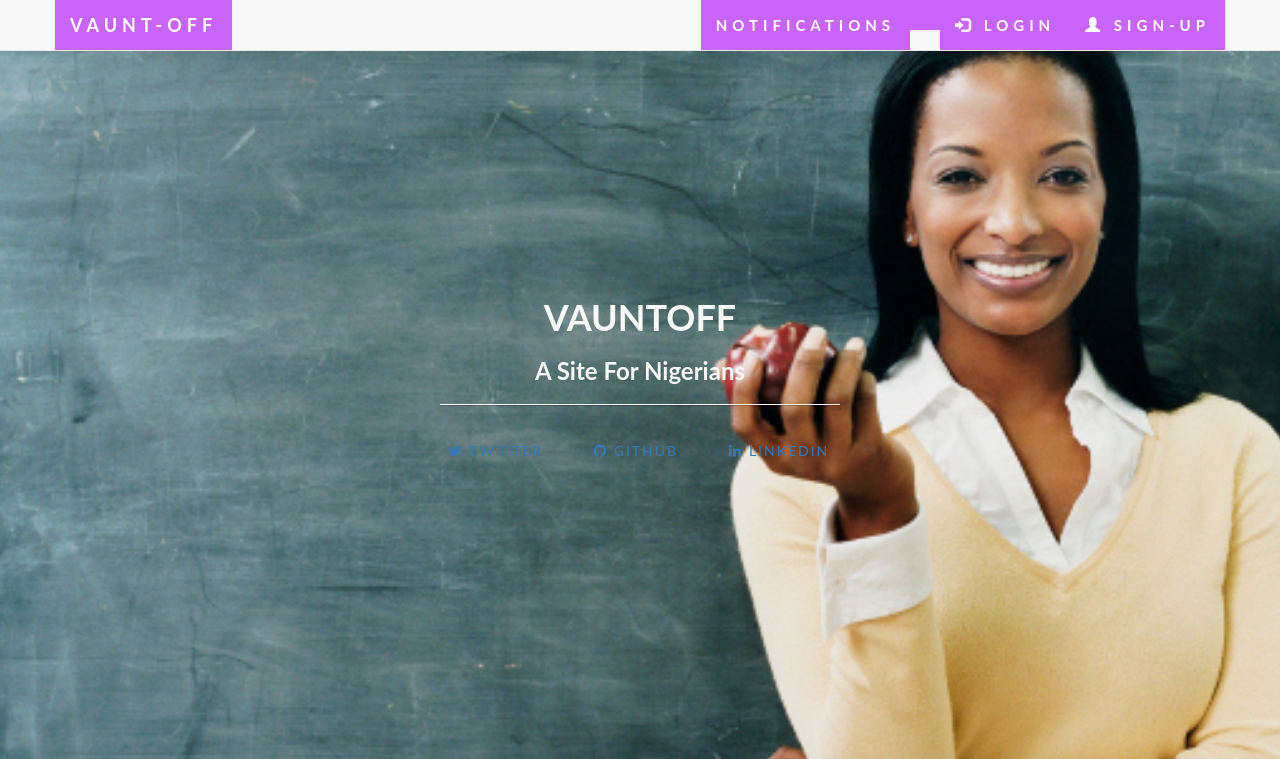
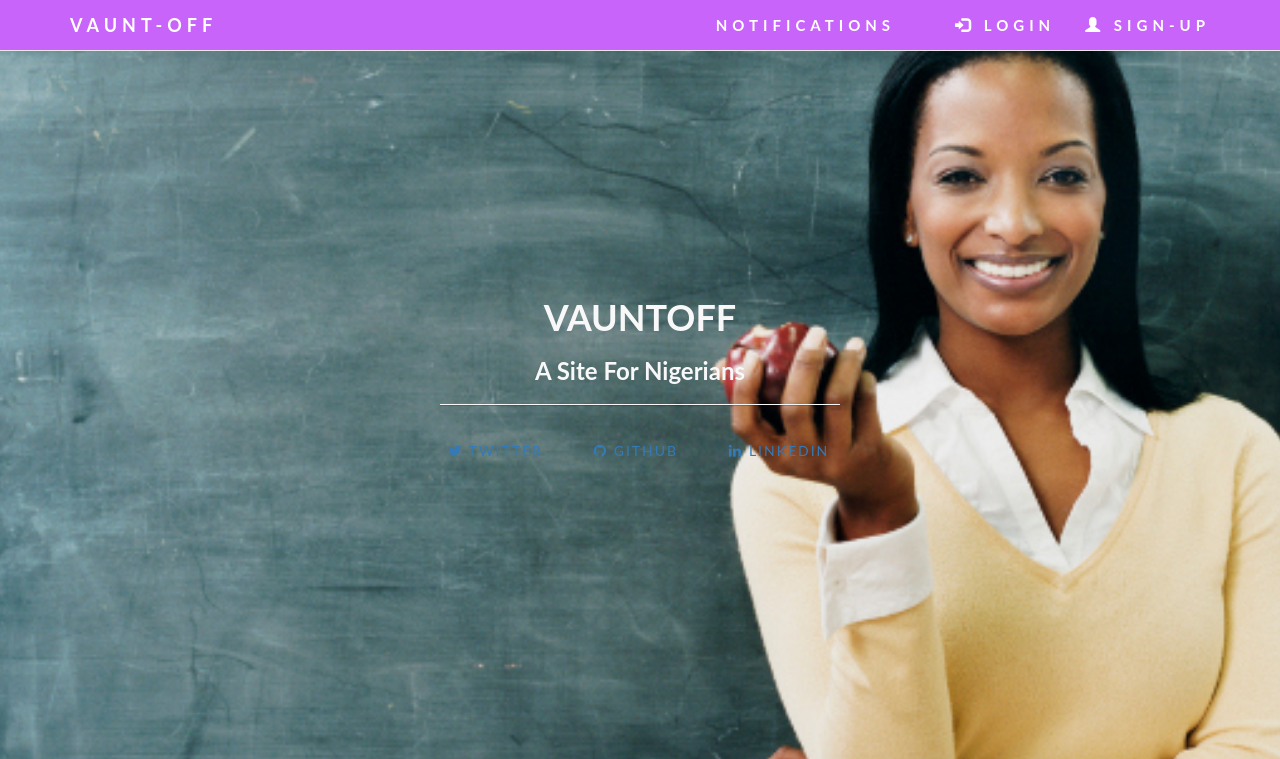
Before and after one commit to Smithmayowa20/heroku_testing, a Django app: page / in a window 1280 px wide. Shown: the top 759 px of the page. Run offline with Django 3.2, Linux system fonts and the light colour scheme; some libraries are stand-ins or nearby versions.

Commit message:
made new changes to the navbar

```diff
--- a/services/static/services/css/landing_page.css
+++ b/services/static/services/css/landing_page.css
@@ -7,11 +7,12 @@
 .post-content { background-color: rgb(200,255,124,0.1) !important;
 			}
 
+nav{ background-color: rgb(200,100,250,1) !important;
+}
 
 .navbar-nav li a,.navbar .navbar-header a{
 			color: rgb(255,255,255) !important;
 			letter-spacing:5px;
-			background-color: rgb(200,100,250,1) !important;
 			}
 
 
--- a/services/templates/services/base.html
+++ b/services/templates/services/base.html
@@ -58,7 +58,9 @@
 			</div>
 		</div>
 	</nav>
+
 	{% block header %} {% endblock header %}
+
 						<div class="jumbotron">
 							<div class="row">
 								<div class="col-md-12 col-xs-12"></div>
--- a/services/templates/services/new_post.html
+++ b/services/templates/services/new_post.html
@@ -2,6 +2,7 @@
 {% block content %}
     <h1>New post</h1>
     <form method="POST" class="post-form" enctype="multipart/form-data">
+
 	    {% csrf_token %}
         {{ form.as_p}}
 
```
